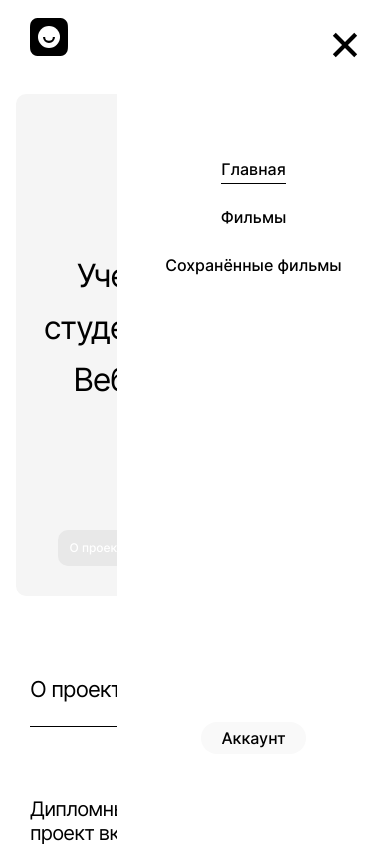
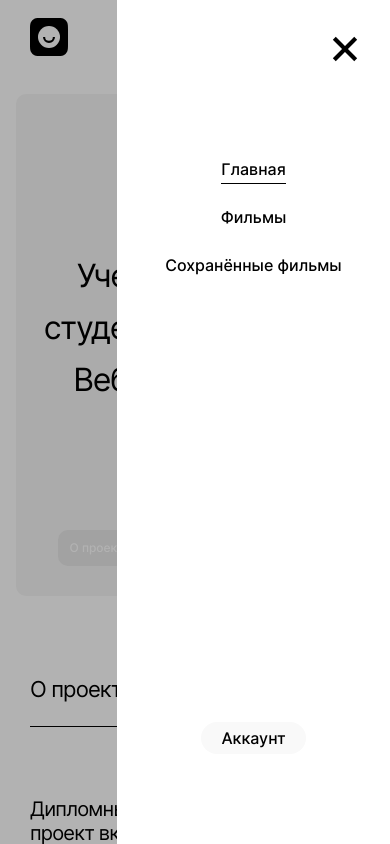
Before and after one commit to gogetyourknife/movies-explorer-frontend, a React (Create React App) app: page / in a window 390 px wide. Both pictures are taken after a click on the button 338 px from the left and 40 px from the top of the page. Shown: the top 844 px of the page. Built offline with nearby package versions, Linux system fonts and the light colour scheme.

Commit message:
new: full style + navigation refactoring

```diff
--- a/src/components/App/App.css
+++ b/src/components/App/App.css
@@ -10,9 +10,10 @@
   overflow: hidden;
   box-sizing: border-box;
   font-family: 'Inter', sans-serif;
-  z-index: 100;
 }
 
 .app__closed {
-  background-color: rgba(0, 0, 0, 0.3)
+  background-color: rgba(0, 0, 0, 0.3);
+  position: relative;
+  z-index: 2;
 }
--- a/src/components/Hamburger/Hamburger.css
+++ b/src/components/Hamburger/Hamburger.css
@@ -12,6 +12,7 @@
 
 .hamburger_off {
     background-image: url('../../images/navigation/hamburger.svg');
+    z-index: 3;
 }
 
 .hamburger:hover {
@@ -20,11 +21,12 @@
 
 .hamburger_on {
     background-image: url('../../images/navigation/close.svg');
-    position: absolute;
+    position: fixed;
     right: 0;
     margin-top: 23px;
     margin-right: 23px;
     padding: 0;
+    z-index: 5;
 }
 
 @media (max-width: 769px) {
--- a/src/components/Navigation/Navigation.css
+++ b/src/components/Navigation/Navigation.css
@@ -100,29 +100,27 @@
 }
 
 .navigation_opened {
+    background-color: rgba(0, 0, 0, 0.3);
     position: fixed;
+    height: 100vh;
+    width: 100%;
+    left: 0;
     top: 0;
-    right: 0;
-    width: 50vw;
-    height: 100vh;
-    background: #FFFFFF;
+    z-index: 3;
     transition: all .3s ease;
-    z-index: 3;
-    display: flex;
-    flex-direction: column;
-    justify-content: space-between;
-}
-
-.navigation_closed {
-    position: static;
 }
 
 .navigaion__list_opened {
     flex-direction: column;
+    background-color: #fff;
+    position: absolute;
+    right: 0;
+    top: 0;
+    height: 100vh;
+    width: 68%;
 }
 
-.navigaion__list_closed {
-    right: -100%;
+.navigation_closed {
     display: none;
 }
 
@@ -144,11 +142,11 @@
     }
 
     .navigation__item_account {
-        bottom: 0;
-        position: absolute;
-        margin-bottom: 90px;
+        margin: auto 0 90px;
         padding: 8px 20px;
         box-sizing: border-box;
+        position: fixed;
+        bottom: 0;
     }
 }
 
@@ -158,14 +156,14 @@
         line-height: 20px;
     }
 
-    .navigation_opened {
-        width: 70vw;
+    .navigaion__list_opened {
+        width: 70%;
     }
 }
 
 @media (max-width: 320px) {
-    .navigation_opened {
-        width: 100vw;
+    .navigaion__list_opened {
+        width: 100%;
     }
 
     .navigation__list_logged-in {
@@ -174,7 +172,7 @@
     }
 
     .navigation__list {
-        gap: 14px;
+        gap: 24px;
     }
 
     .navigation__item_account {
@@ -191,5 +189,4 @@
         font-size: 10px;
         line-height: 16px;
     }
-
 }
--- a/src/components/Navigation/Navigation.js
+++ b/src/components/Navigation/Navigation.js
@@ -39,8 +39,10 @@ function Navigation({ loggedIn, isNavigationOpened, onClickHamburger }) {
                     </li>
                 </ul>
             ) : (
-                <nav className={`navigation navigation_${isNavigationOpened ? 'opened' : 'closed'}`}>
+                <div className='navigation'>
                     <Hamburger isNavigationOpened={isNavigationOpened} onClickHamburger={onClickHamburger} />
+                    <nav className={`navigation_${isNavigationOpened ? 'opened' : 'closed'}`}>
+
                         <ul className={`navigation__list navigation__list_logged-in navigaion__list_${isNavigationOpened ? 'opened' : 'closed'}`} onClick={handleCloseOnOverlay}>
 
                             {isNavigationOpened && (
@@ -59,6 +61,7 @@ function Navigation({ loggedIn, isNavigationOpened, onClickHamburger }) {
                             </li>
                         </ul>
                     </nav>
+                </div>
             )}
         </>
     );
--- a/src/components/Portfolio/Portfolio.css
+++ b/src/components/Portfolio/Portfolio.css
@@ -109,7 +109,6 @@
 }
 
 @media (max-width: 388px) {
-
     .portfolio__wrapper {
         padding: 0 25px 80px;
     }
--- a/src/components/Techs/Techs.css
+++ b/src/components/Techs/Techs.css
@@ -160,9 +160,7 @@
     }
 }
 
-
 @media (max-width: 320px) {
-
     .techs {
         background: #FFFFFF;
     }
```
Lines whose indentation alone changed are shown as unchanged.
